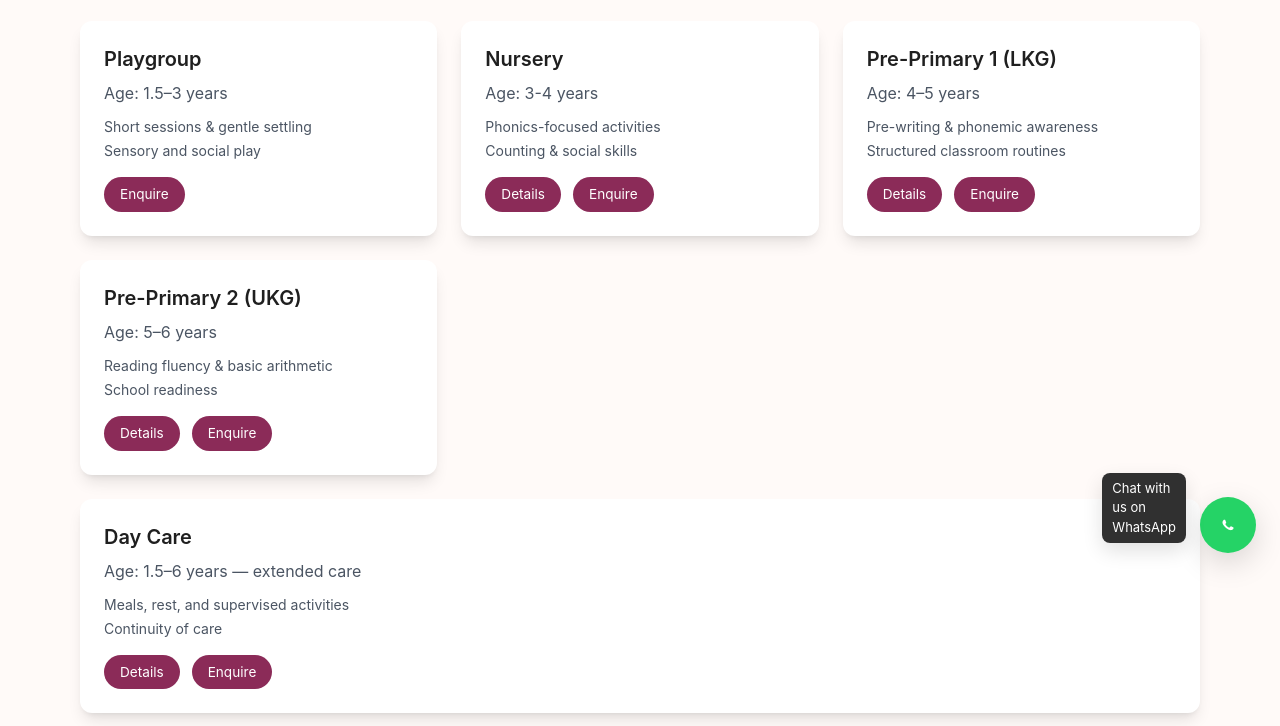
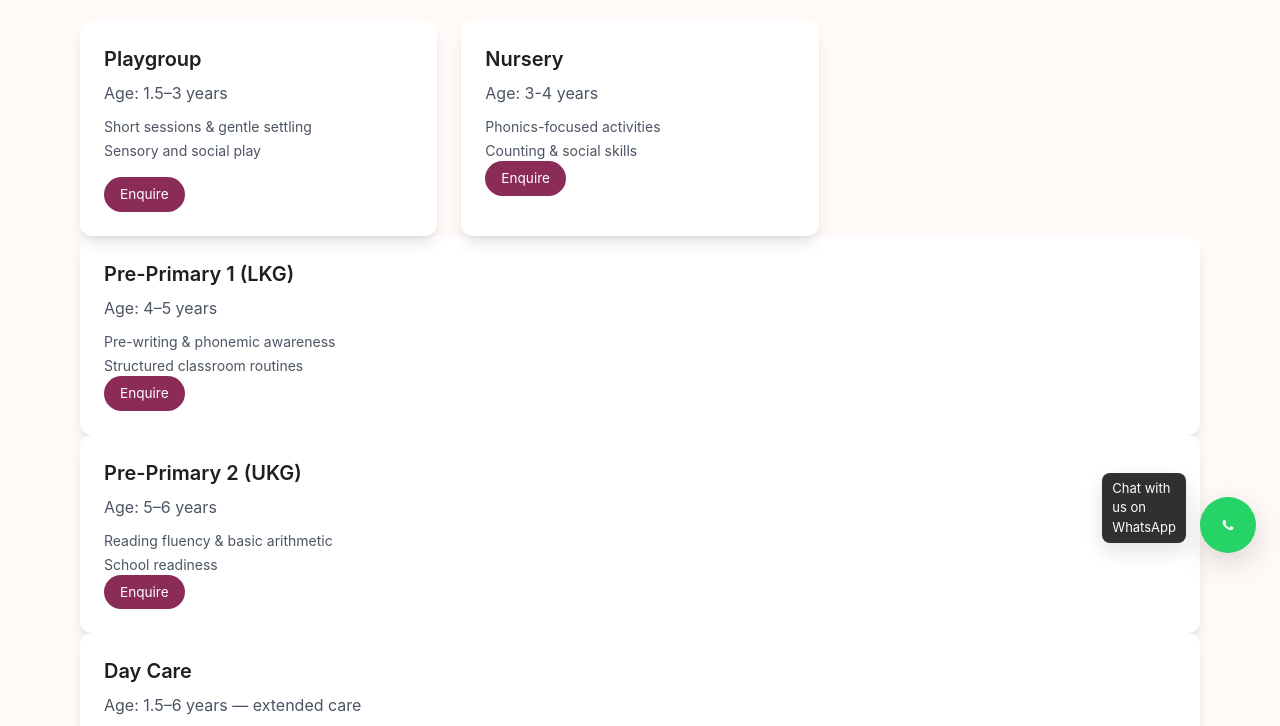
Before and after one commit to Henry-Paul/St-Vincent-s-Preschool, a plain HTML site: page programs.html in a window 1280 px wide. Shown: the part 223-949 px from the top of the page. Drawn offline with nearby package versions, Linux system fonts and the light colour scheme.

Commit message:
Update programs.html

```diff
--- a/programs.html
+++ b/programs.html
@@ -54,7 +54,7 @@
         <h3 class="text-xl font-semibold">Nursery</h3>
         <p class="mt-2 text-gray-600">Age: 3-4 years</p>
         <ul class="mt-3 text-sm text-gray-600 space-y-1"><li>Phonics-focused activities</li><li>Counting & social skills</li></ul>
-        <div class="mt-4 flex gap-3"><button class="btn-small open-program-details" data-program="nursery">Details</button><button class="btn-small open-contact-modal" data-program="nursery">Enquire</button></div>
+        <button class="btn-small open-contact-modal" data-program="nursery">Enquire</button></div>
       </article>
 
       <!-- PP1 -->
@@ -62,7 +62,7 @@
         <h3 class="text-xl font-semibold">Pre-Primary 1 (LKG)</h3>
         <p class="mt-2 text-gray-600">Age: 4–5 years</p>
         <ul class="mt-3 text-sm text-gray-600 space-y-1"><li>Pre-writing & phonemic awareness</li><li>Structured classroom routines</li></ul>
-        <div class="mt-4 flex gap-3"><button class="btn-small open-program-details" data-program="lkg">Details</button><button class="btn-small open-contact-modal" data-program="lkg">Enquire</button></div>
+        <button class="btn-small open-contact-modal" data-program="lkg">Enquire</button></div>
       </article>
 
       <!-- PP2 -->
@@ -70,7 +70,7 @@
         <h3 class="text-xl font-semibold">Pre-Primary 2 (UKG)</h3>
         <p class="mt-2 text-gray-600">Age: 5–6 years</p>
         <ul class="mt-3 text-sm text-gray-600 space-y-1"><li>Reading fluency & basic arithmetic</li><li>School readiness</li></ul>
-        <div class="mt-4 flex gap-3"><button class="btn-small open-program-details" data-program="ukg">Details</button><button class="btn-small open-contact-modal" data-program="ukg">Enquire</button></div>
+        <button class="btn-small open-contact-modal" data-program="ukg">Enquire</button></div>
       </article>
 
       <!-- Daycare -->
@@ -78,7 +78,7 @@
         <h3 class="text-xl font-semibold">Day Care</h3>
         <p class="mt-2 text-gray-600">Age: 1.5–6 years — extended care</p>
         <ul class="mt-3 text-sm text-gray-600 space-y-1"><li>Meals, rest, and supervised activities</li><li>Continuity of care</li></ul>
-        <div class="mt-4 flex gap-3"><button class="btn-small open-program-details" data-program="daycare">Details</button><button class="btn-small open-contact-modal" data-program="daycare">Enquire</button></div>
+        <button class="btn-small open-contact-modal" data-program="daycare">Enquire</button></div>
       </article>
     </div>
   </main>
```
